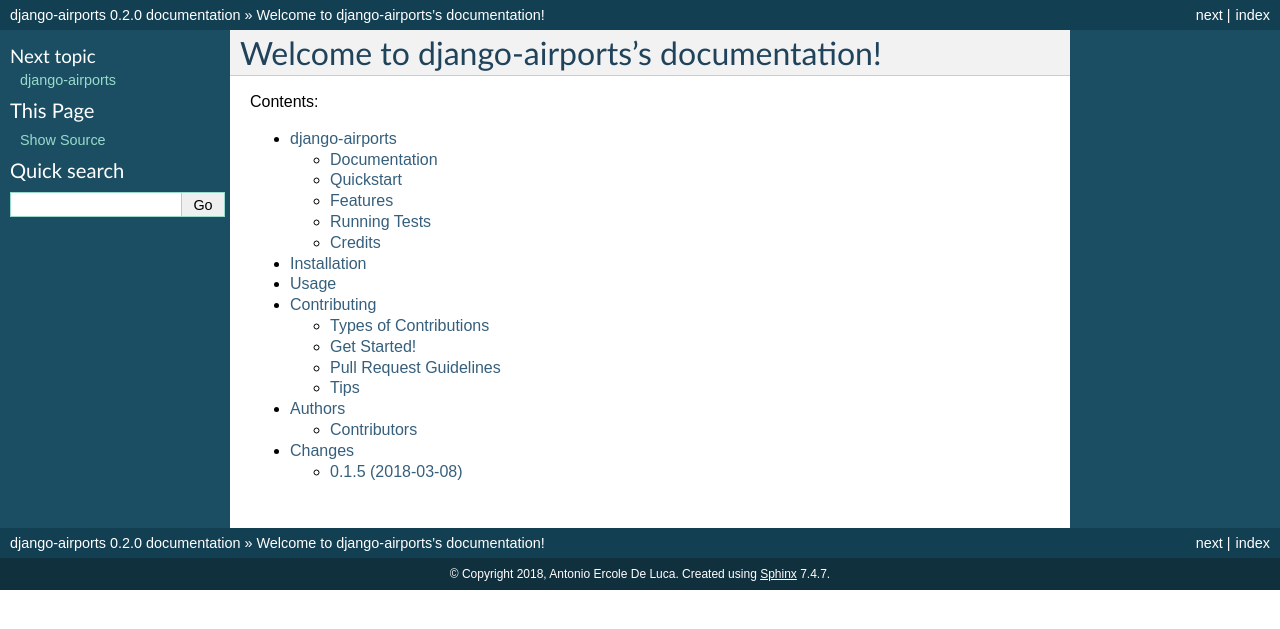
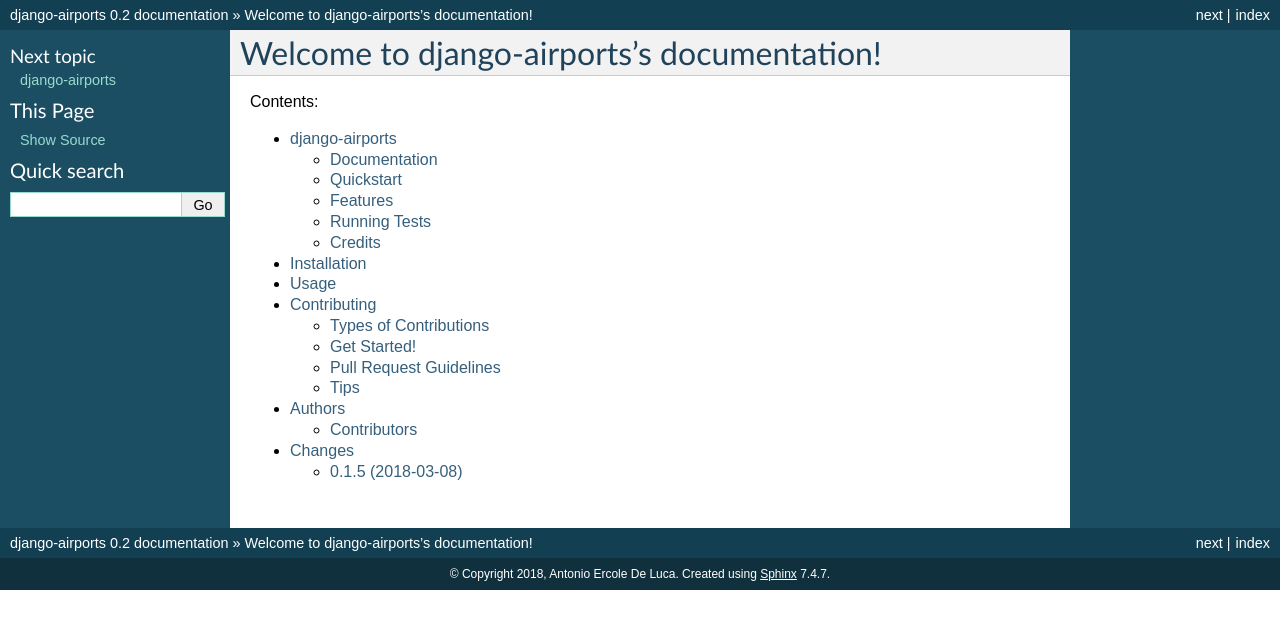
Before and after one commit to bashu/django-airports, a Sphinx documentation site: the page built from docs/index.rst, in a window 1280 px wide. Shown: the top 629 px of the page. Built offline with Sphinx 7.4.7, drawn with Linux system fonts in a browser that asks for light colours; the version number is read from the project's files by our own code; part of the change alters nothing that is shown.

```diff
--- a/docs/conf.py
+++ b/docs/conf.py
@@ -21,8 +21,6 @@ import sys
 cwd = os.getcwd()
 parent = os.path.dirname(cwd)
 sys.path.append(parent)
-
-import airports
 
 # -- General configuration -----------------------------------------------------
 
@@ -54,9 +52,9 @@ copyright = "2018, Antonio Ercole De Luca"
 # built documents.
 #
 # The short X.Y version.
-version = airports.__version__
+version = "0.2"
 # The full version, including alpha/beta/rc tags.
-release = airports.__version__
+release = "0.2"
 
 # The language for content autogenerated by Sphinx. Refer to documentation
 # for a list of supported languages.
```
